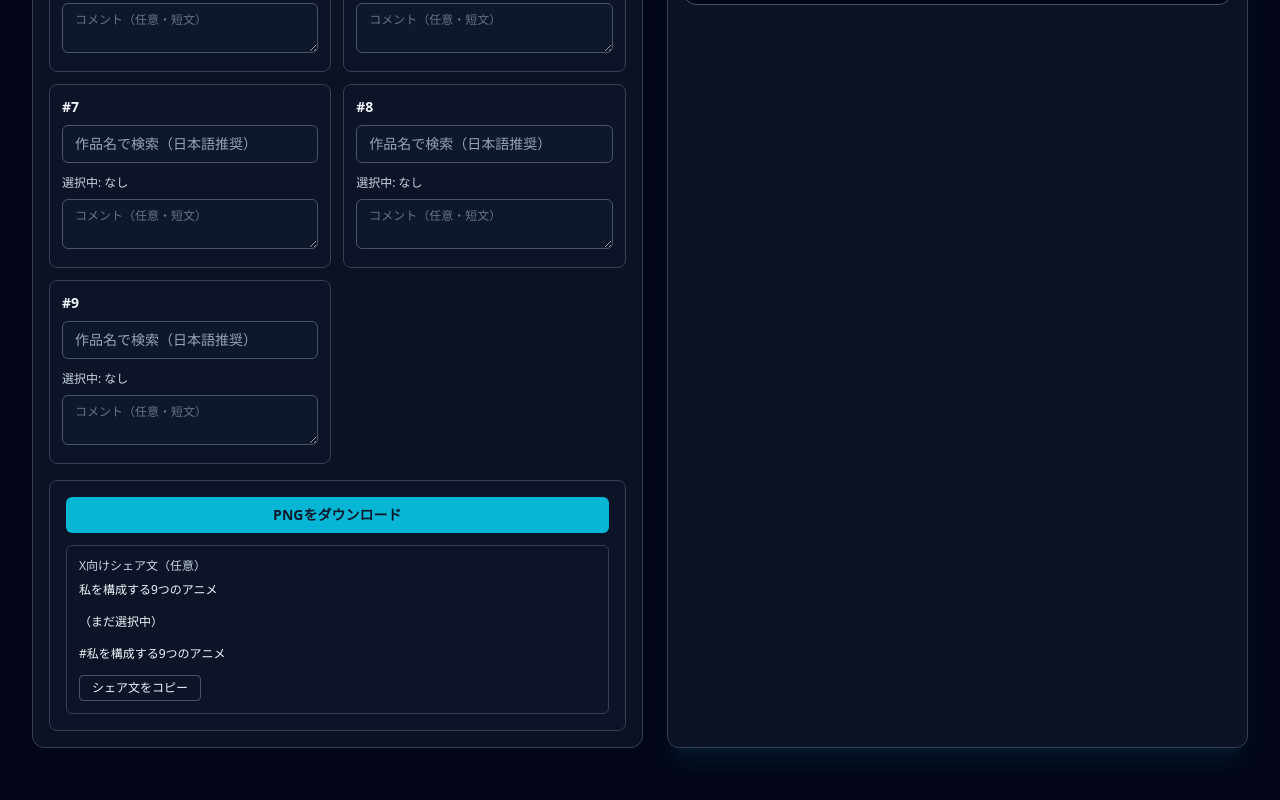
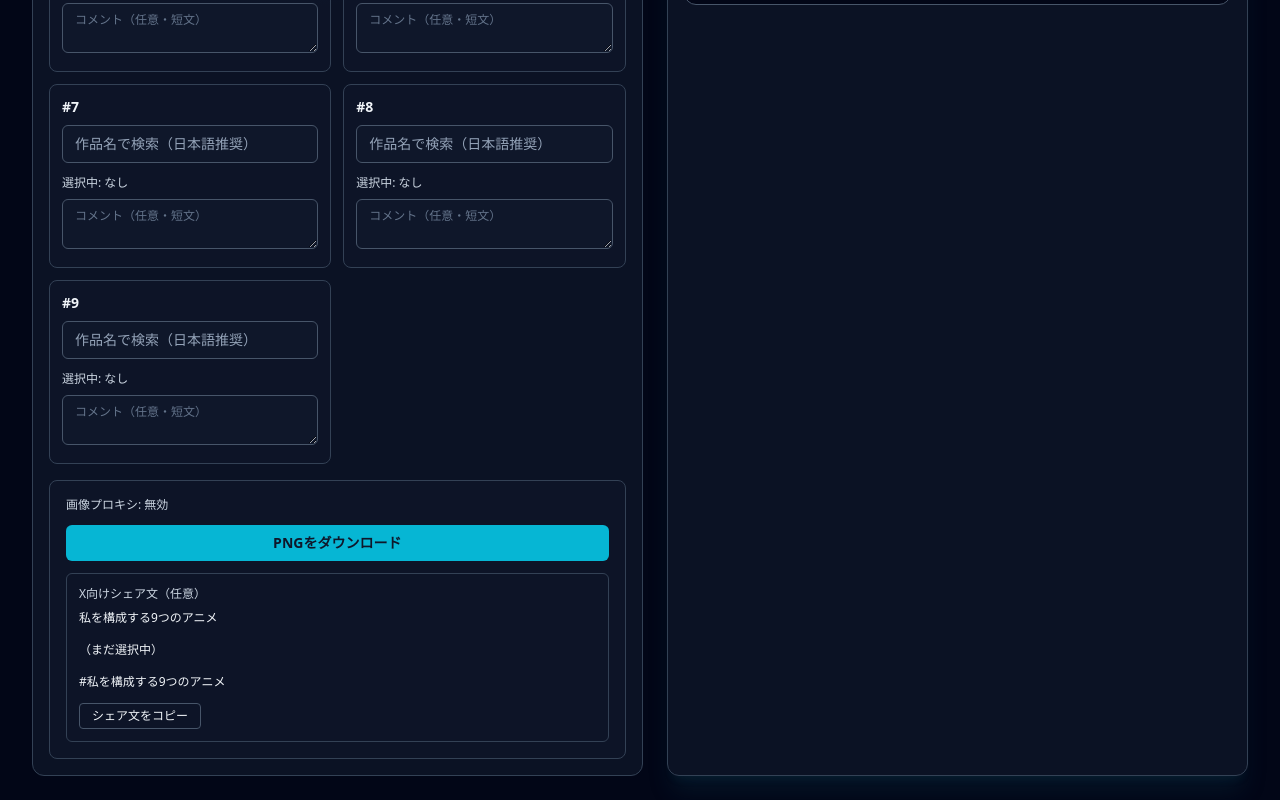
Before and after one commit to tlpt-telepath/9-animes, a Next.js app: page / in a window 1280 px wide. Shown: the part 743-1543 px from the top of the page. Before the commit the page ends 1515 px from the top, so only its background shows below. Built offline with nearby package versions, Linux system fonts and the light colour scheme.

Commit message:
fix: pass image proxy env in pages build and show proxy status

```diff
--- a/app/page.tsx
+++ b/app/page.tsx
@@ -11,6 +11,7 @@ import { AnimeSlot, AnimeSummary } from '@/types/anime';
 const SLOT_COUNT = 9;
 const DEBOUNCE_MS = 400;
 const STORAGE_KEY = 'nine-animes-state-v1';
+const IMAGE_PROXY = process.env.NEXT_PUBLIC_IMAGE_PROXY || '';
 
 type PersistedSlot = {
   id: number;
@@ -243,6 +244,7 @@ export default function HomePage() {
             exportError={exportError}
             onCopyShareText={handleCopyShareText}
             shareText={shareText}
+            proxyEnabled={Boolean(IMAGE_PROXY)}
           />
         </section>
 
--- a/components/ExportPanel.tsx
+++ b/components/ExportPanel.tsx
@@ -4,6 +4,7 @@ type ExportPanelProps = {
   exportError: string | null;
   onCopyShareText: () => void;
   shareText: string;
+  proxyEnabled: boolean;
 };
 
 export function ExportPanel({
@@ -11,10 +12,14 @@ export function ExportPanel({
   isExporting,
   exportError,
   onCopyShareText,
-  shareText
+  shareText,
+  proxyEnabled
 }: ExportPanelProps) {
   return (
     <section className="space-y-3 rounded-lg border border-slate-700 bg-slate-900/60 p-4">
+      <p className="text-xs text-slate-300">
+        画像プロキシ: {proxyEnabled ? '有効' : '無効'}
+      </p>
       <button
         type="button"
         onClick={onExport}
```
Also changed, not shown: 1 other file (tests, documents, lock files or other folders).
